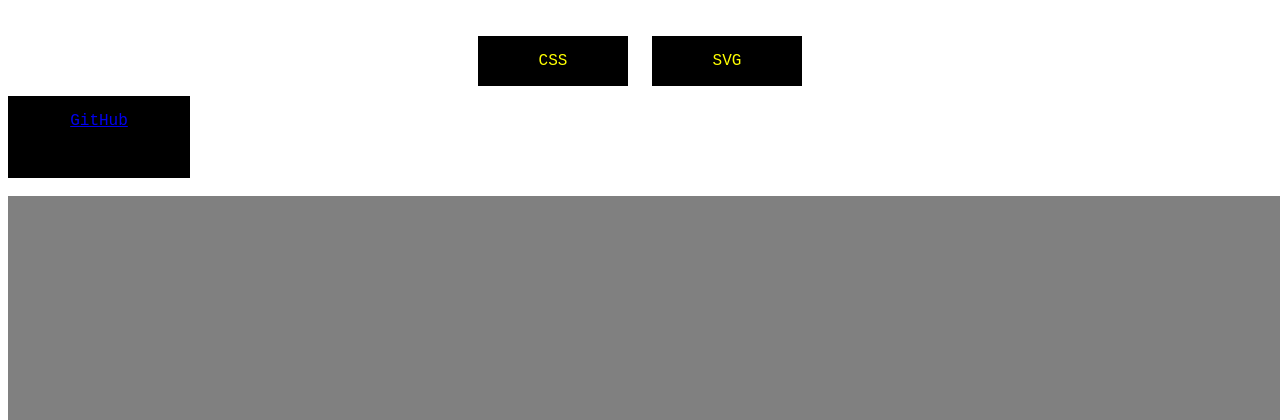
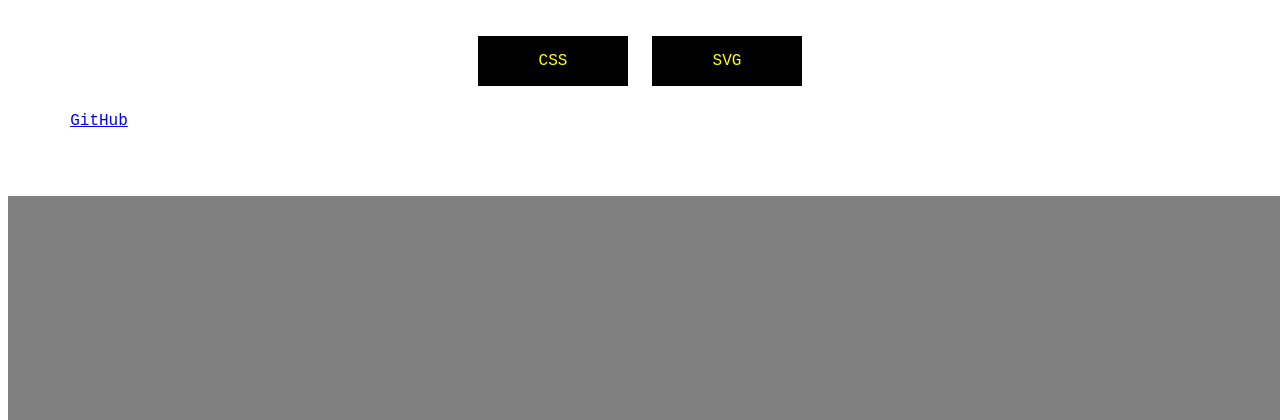
Before and after one commit to LanceVaflor/webanimation-portfolio, a PHP site: page / in a window 1280 px wide; the page is wider, and only the part inside the window is pictured. Shown: the top 420 px of that part. Run offline with PHP 8.4, Linux system fonts and the light colour scheme.

Commit message:
Update style.css

```diff
--- a/style.css
+++ b/style.css
@@ -28,8 +28,8 @@ h2{
     padding: 50px;
 }
 .github{
-background-color: #000000;
-    color: yellow;
+background-color: #FFFFFF;
+    color: red;
     padding: 16px;
     height: 50px;
     width: 150px;
```
